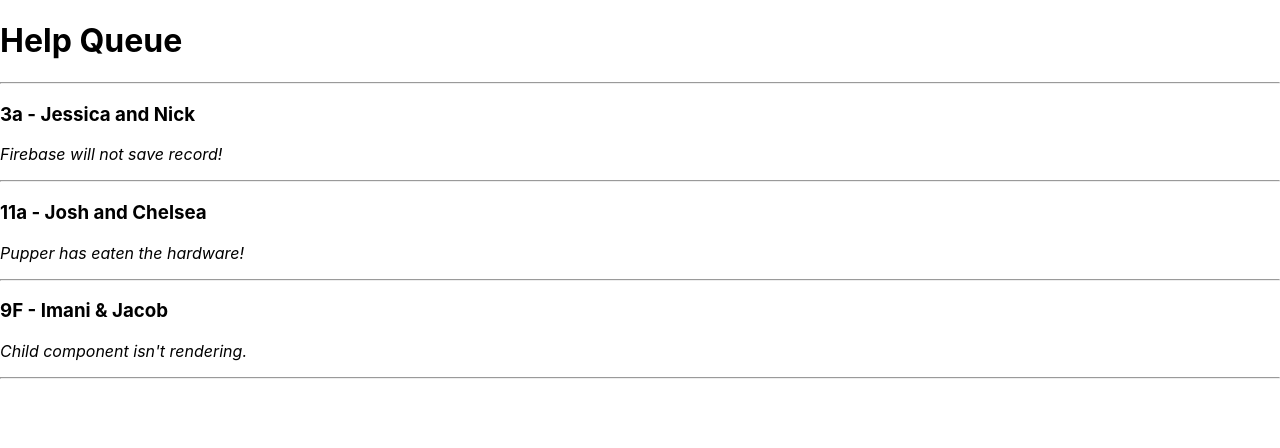
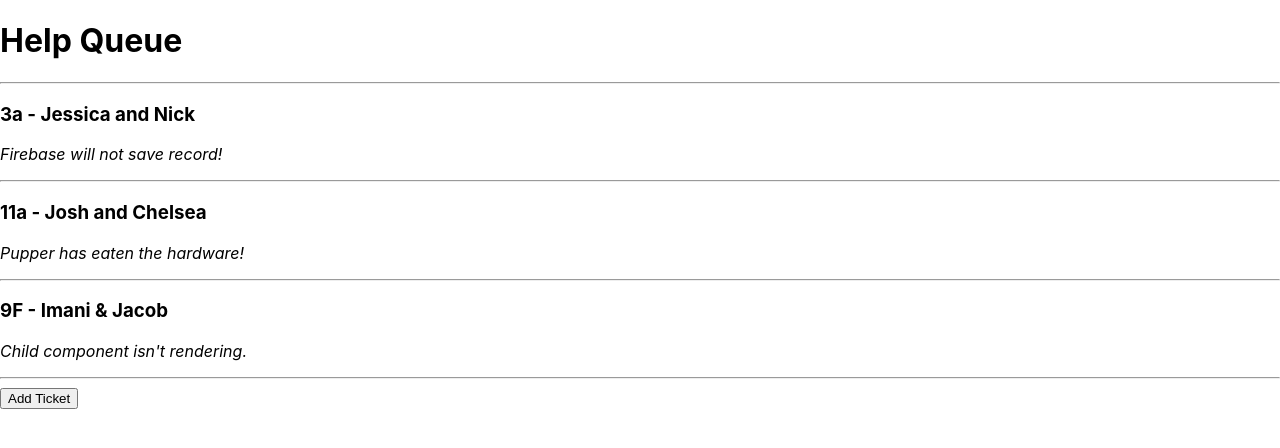
Before and after one commit to jhvozdovich/help-queue, a React (Create React App) app: page / in a window 1280 px wide. Shown: the top 448 px of the page. Built offline with nearby package versions, Linux system fonts and the light colour scheme.

Commit message:
add local state and toggle with events

```diff
--- a/src/components/App.js
+++ b/src/components/App.js
@@ -1,12 +1,12 @@
 import React from "react";
 import Header from "./Header";
-import TicketList from "./TicketList";
+import TicketControl from "./TicketControl";
 
 function App() {
   return (
     <React.Fragment>
       <Header />
-      <TicketList />
+      <TicketControl />
     </React.Fragment>
   )
 }
--- /dev/null
+++ b/src/components/NewTicketForm.js
@@ -0,0 +1,11 @@
+import React from "react";
+
+function NewTicketForm(props) {
+  return (
+    <React.Fragment>
+      <h3>This is a form.</h3>
+    </React.Fragment>
+  )
+}
+
+export default NewTicketForm;
--- /dev/null
+++ b/src/components/TicketControl.js
@@ -0,0 +1,38 @@
+import React from "react";
+import NewTicketForm from "./NewTicketForm";
+import TicketList from "./TicketList";
+
+class TicketControl extends React.Component {
+  constructor(props) {
+    super(props);
+    this.state = {
+      formVisibleOnPage: false
+    };
+  }
+
+  handleClick = () => {
+    this.setState(prevState => ({
+      formVisibleOnPage: !prevState.formVisibleOnPage
+    }));
+  }
+
+  render() {
+    let currentlyVisibleState = null;
+    let buttonText = null;
+    if (this.state.formVisibleOnPage) {
+      currentlyVisibleState = <NewTicketForm />
+      buttonText = "Back";
+    } else {
+      currentlyVisibleState = <TicketList />
+      buttonText = "Add Ticket";
+    }
+    return (
+      <React.Fragment>
+        {currentlyVisibleState}
+        <button onClick={this.handleClick}>{buttonText}</button>
+      </React.Fragment>
+    );
+  }
+}
+
+export default TicketControl;
```
